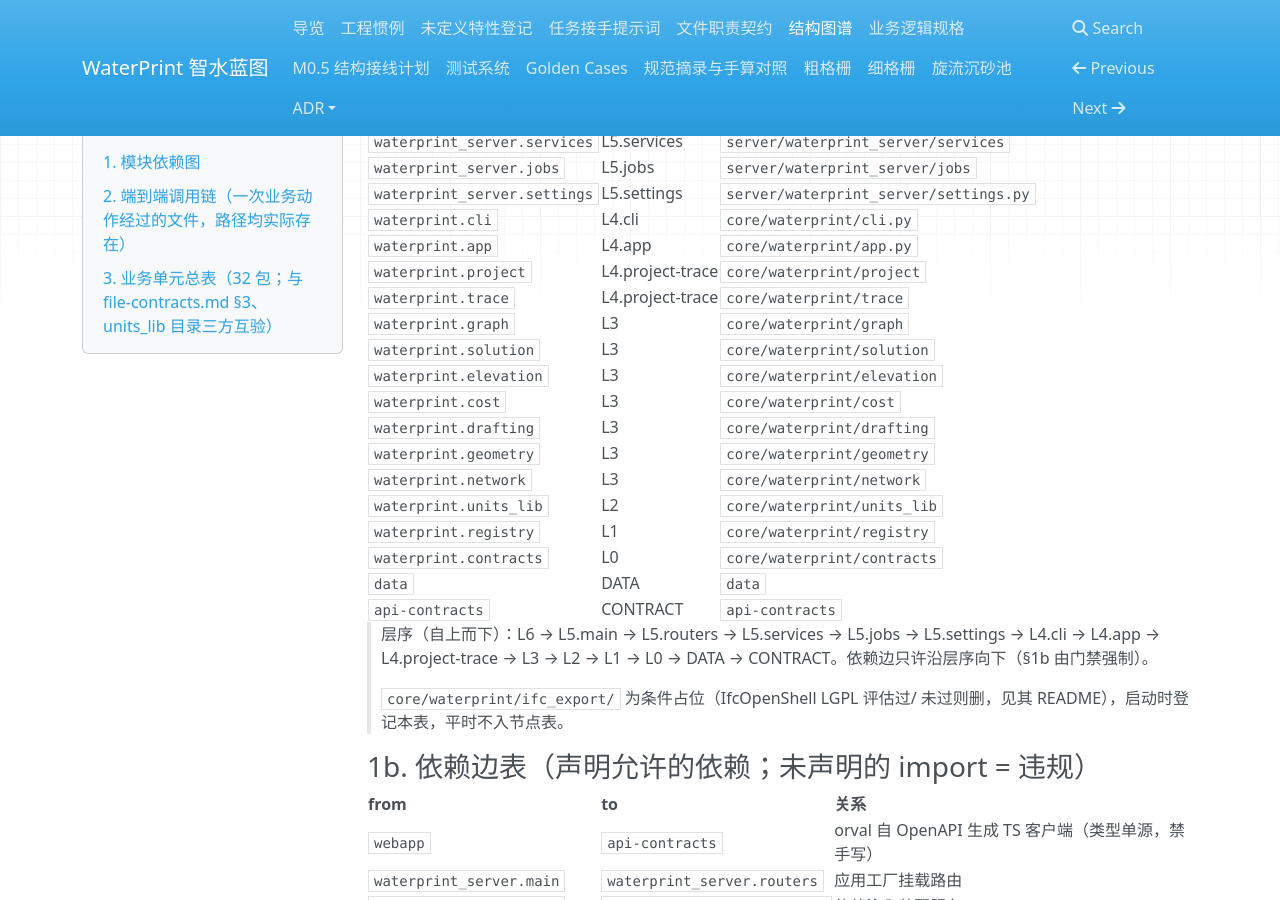
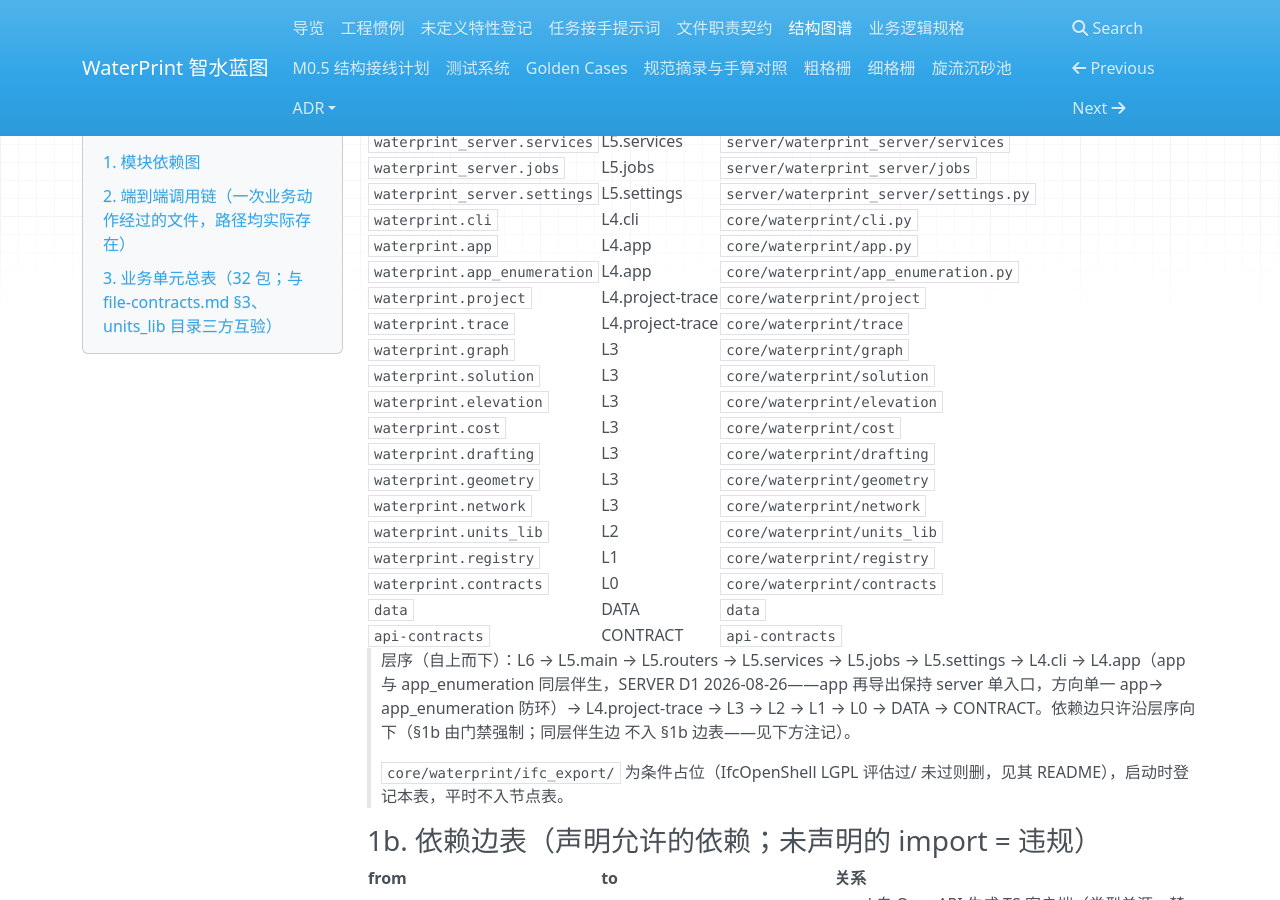
Before and after one commit to yyx20040712/waterprint, an MkDocs documentation site: the page built from docs/structure-graph.md, in a window 1280 px wide and 900 px high, scrolled down 481 px. Built offline with MkDocs 1.6.1, drawn with Linux system fonts in a browser that asks for light colours; nearby versions of some CDN libraries; some of the changed text lies outside the part shown.

Commit message:
SERVER D1 前置：app_enumeration 图谱层序登记+Constraint 经 app 再导出——structure-graph §1a 加节点行（L4.app 同层伴生）+§1b 同层边以注记登记（check_module_graph 严格向下规则对同层边不适用，UF-33 相抵处置落点）+层序文本同步；core pyproject importlinter 首层改 app|app_enumeration 同层并列+ignore_imports 显式豁免唯一伴生边（'\'兄弟默认互禁的忠实意图条款，反向仍禁防环）；app_enumeration __all__ 补 Constraint+app.py 再导出补 Constraint（__all__ 14 名——server 构造约束覆盖只经 app 面）；app.py 行数预算合规（import 块合并配套，499≤500）。实录：lint-imports 5 kept/0 broken+check_module_graph 23 节点 43 边 OK+门禁 9 绿+core 321/64/0+mypy 273+ruff 绿

```diff
--- a/docs/structure-graph.md
+++ b/docs/structure-graph.md
@@ -22,6 +22,7 @@
 | `waterprint_server.settings` | L5.settings | `server/waterprint_server/settings.py` |
 | `waterprint.cli` | L4.cli | `core/waterprint/cli.py` |
 | `waterprint.app` | L4.app | `core/waterprint/app.py` |
+| `waterprint.app_enumeration` | L4.app | `core/waterprint/app_enumeration.py` |
 | `waterprint.project` | L4.project-trace | `core/waterprint/project` |
 | `waterprint.trace` | L4.project-trace | `core/waterprint/trace` |
 | `waterprint.graph` | L3 | `core/waterprint/graph` |
@@ -38,8 +39,11 @@
 | `api-contracts` | CONTRACT | `api-contracts` |
 
 > 层序（自上而下）：L6 → L5.main → L5.routers → L5.services → L5.jobs →
-> L5.settings → L4.cli → L4.app → L4.project-trace → L3 → L2 → L1 → L0 →
-> DATA → CONTRACT。依赖边只许沿层序向下（§1b 由门禁强制）。
+> L5.settings → L4.cli → L4.app（app 与 app_enumeration 同层伴生，SERVER
+> D1 2026-08-26——app 再导出保持 server 单入口，方向单一 app→
+> app_enumeration 防环）→ L4.project-trace → L3 → L2 → L1 → L0 →
+> DATA → CONTRACT。依赖边只许沿层序向下（§1b 由门禁强制；同层伴生边
+> 不入 §1b 边表——见下方注记）。
 >
 > `core/waterprint/ifc_export/` 为条件占位（IfcOpenShell LGPL 评估过/
 > 未过则删，见其 README），启动时登记本表，平时不入节点表。
@@ -96,6 +100,15 @@
 > 单元包互相独立；pint 只在 contracts.quantity 出现——三条铁律由
 > import-linter 强制，本图谱与之一致（门禁双源对照）。
 
+> 同层伴生边（SERVER D1 2026-08-26，层序豁免注记）：
+> `waterprint.app` → `waterprint.app_enumeration`——app 对伴生件（类型
+> 面/导出薄壳/上游快照重建）的再导出 import，保持 server 经 app 单入口
+> （UF-33）；方向单一（app→app_enumeration，反向被 import-linter 禁止
+> ——防环）；机器强制=core/pyproject importlinter 同层并列声明 +
+> `ignore_imports` 显式豁免该唯一边（"|" 兄弟默认互禁的忠实意图条款）。
+> 本边**不入上方边表**：check_module_graph 的"严格向下"规则对同层边
+> 一律拒，故以本注记登记（UF-33"相抵处置"的落点）。
+
 ## 2. 端到端调用链（一次业务动作经过的文件，路径均实际存在）
 
 | 场景 | 链路（自上而下） |
```
Also changed, not shown: 3 other files.
